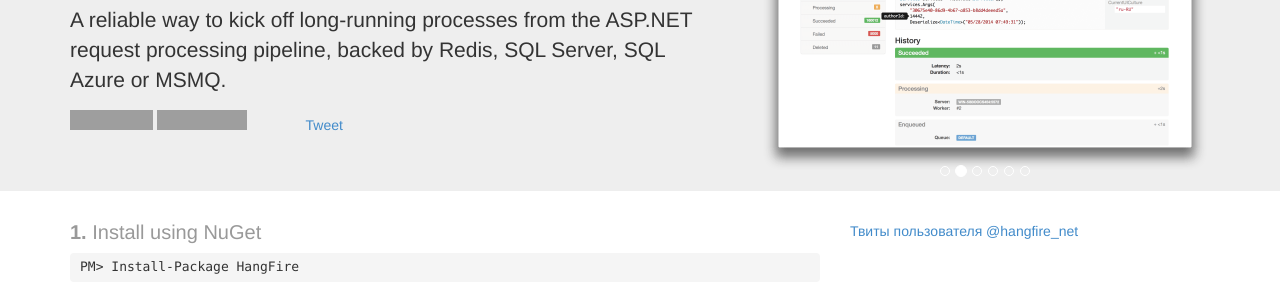
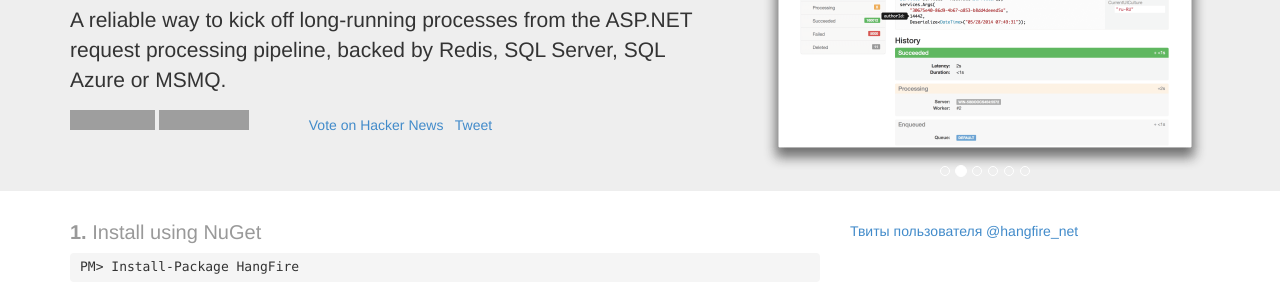
Before and after one commit to HangfireIO/Hangfire.io, a Jekyll site: the page built from index.html, in a window 1280 px wide and 1357 px high, cut to the strip 154-452 px from the top of the window. Built offline with Jekyll 4.4.1, drawn with Linux system fonts in a browser that asks for light colours; nearby versions of some CDN libraries; Markdown is read by kramdown in place of the engine named in the settings; comment, search, counter and statistics services are not loaded; grey boxes are pictures that could not be loaded.

Commit message:
Add Hacker News Button

```diff
--- a/index.html
+++ b/index.html
@@ -12,11 +12,14 @@
                 <p>A reliable way to kick off long-running processes from the ASP.NET request processing pipeline, backed by Redis, SQL Server, SQL Azure or MSMQ.</p>
                 <p style="font-size: inherit;">
                     <iframe src="http://ghbtns.com/github-btn.html?user=odinserj&repo=HangFire&type=watch&count=true"
-  allowtransparency="true" frameborder="0" scrolling="0" width="83" height="20"></iframe>
+  allowtransparency="true" frameborder="0" scrolling="0" width="85" height="20"></iframe>
 
                     <iframe src="http://ghbtns.com/github-btn.html?user=odinserj&type=follow&count=true"
-  allowtransparency="true" frameborder="0" scrolling="0" width="145" height="20"></iframe>
+  allowtransparency="true" frameborder="0" scrolling="0" width="146" height="20"></iframe>
 
+                    <a href="https://news.ycombinator.com/submit" class="hn-button" data-title="HangFire – Reliable and transparent background job processing for ASP.NET" data-url="http://hangfire.io" data-count="horizontal" data-style="twitter">Vote on Hacker News</a>
+<script type="text/javascript">var HN=[];HN.factory=function(e){return function(){HN.push([e].concat(Array.prototype.slice.call(arguments,0)))};},HN.on=HN.factory("on"),HN.once=HN.factory("once"),HN.off=HN.factory("off"),HN.emit=HN.factory("emit"),HN.load=function(){var e="hn-button.js";if(document.getElementById(e))return;var t=document.createElement("script");t.id=e,t.src="//hn-button.herokuapp.com/hn-button.js";var n=document.getElementsByTagName("script")[0];n.parentNode.insertBefore(t,n)},HN.load();</script>
+&nbsp;
                     <a href="https://twitter.com/share" class="twitter-share-button" data-via="hangfire_net">Tweet</a>
 <script>!function(d,s,id){var js,fjs=d.getElementsByTagName(s)[0],p=/^http:/.test(d.location)?'http':'https';if(!d.getElementById(id)){js=d.createElement(s);js.id=id;js.src=p+'://platform.twitter.com/widgets.js';fjs.parentNode.insertBefore(js,fjs);}}(document, 'script', 'twitter-wjs');</script>
                 </p>
```
